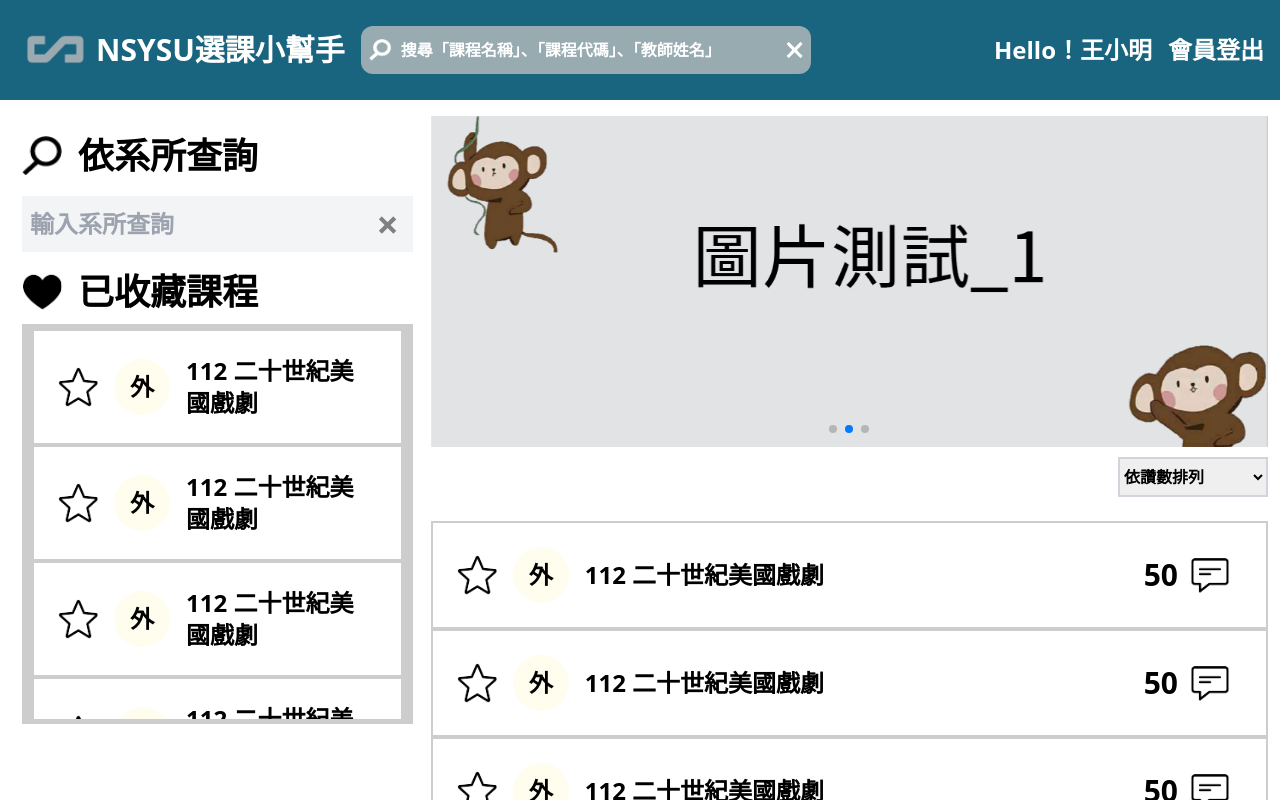
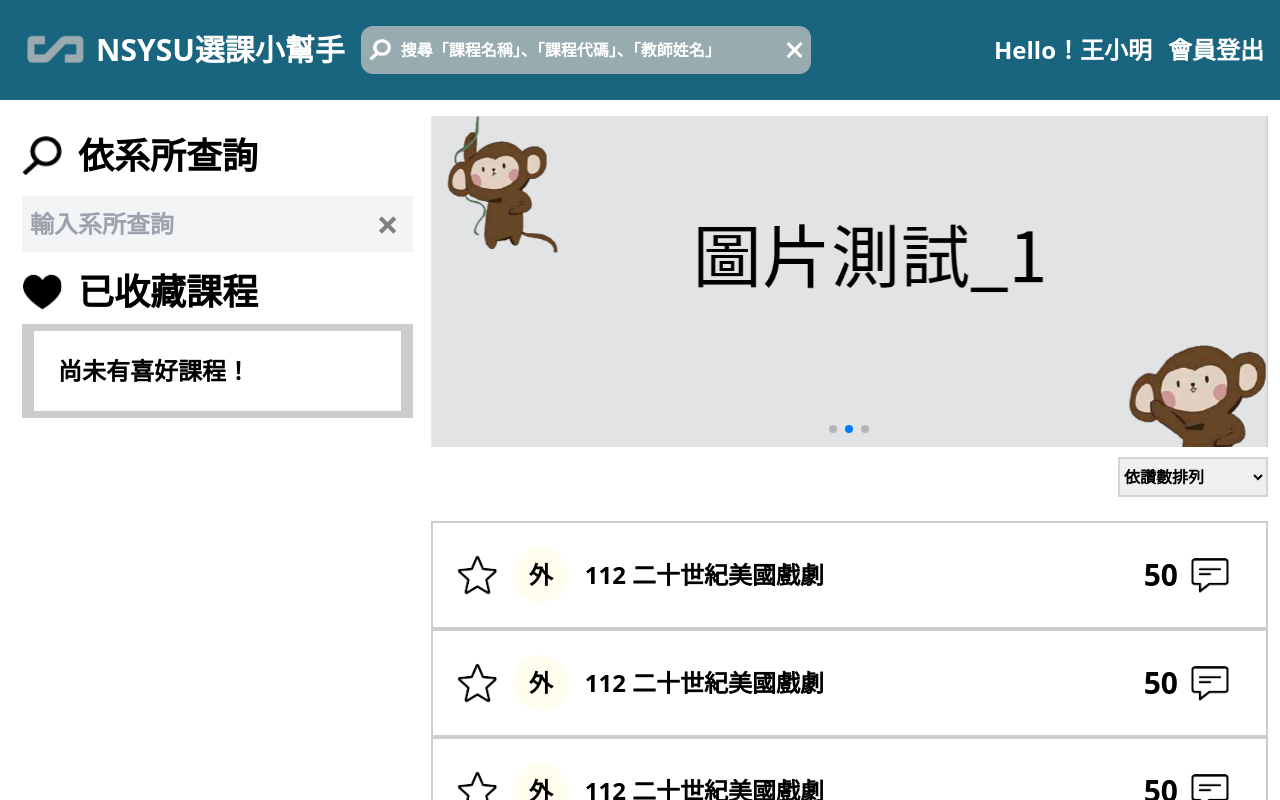
Before and after one commit to NSYSU-Coursement/Frontend-Coursement, a Vue app: page / in a window 1280 px wide. Shown: the top 800 px of the page. Built offline with nearby package versions, Linux system fonts and the light colour scheme.

Commit message:
[✨ feat]：data loading

```diff
--- a/src/components/CourseList.vue
+++ b/src/components/CourseList.vue
@@ -1,5 +1,6 @@
 <template>
   <div class="">
+    <div class="" v-if="courseData">
       <div
         @click="courseListDetailPopupToggle"
         class="courseList p-6 flex items-center justify-between bg-white cursor-pointer hover:bg-slate-300"
@@ -14,7 +15,9 @@
           >
             外
           </div>
-        <div class="course font-bold lg:text-2xl md:text-xl text-base">{{ props.courseData.name }}</div>
+          <div class="course font-bold lg:text-2xl md:text-xl text-base">
+            {{ props.courseData.name }}
+          </div>
         </div>
         <div class="flex items-center" v-show="props.listIsCourseList">
           <div class="comment flex items-center mr-3">
@@ -28,6 +31,20 @@
         :course-list-detail-popup-show="courseListDetailPopupShow"
         @close-popup="closePopup"
       ></CourseListDetailPopup>
+    </div>
+
+    <div class="" v-else>
+        <div
+          @click="courseListDetailPopupToggle"
+          class="courseList p-6 flex items-center justify-between bg-white cursor-pointer hover:bg-slate-300"
+        >
+          <div class="flex items-center">
+            <div class="course font-bold lg:text-2xl md:text-xl text-base">
+              資料Loading.....
+            </div>
+          </div>
+        </div>
+      </div>
   </div>
 </template>
 <script setup>
--- a/src/components/LikeCourse.vue
+++ b/src/components/LikeCourse.vue
@@ -7,6 +7,7 @@
     <div
       class="course-list-container flex flex-col overflow-y-auto overflow-x-hidden"
     >
+      <div class="" v-if="fakeData">
         <CourseList
           :list-is-course-list="false"
           :courseData="fakeData"
@@ -24,19 +25,32 @@
           :courseData="fakeData"
         ></CourseList>
       </div>
+      <div class="" v-else>
+        <div
+          @click="courseListDetailPopupToggle"
+          class="courseList p-6 flex items-center justify-between bg-white cursor-pointer hover:bg-slate-300"
+        >
+          <div class="flex items-center">
+            <div class="course font-bold lg:text-2xl md:text-xl text-base">
+              尚未有喜好課程！
+            </div>
+          </div>
+        </div>
+      </div>
+    </div>
   </div>
 </template>
 <script setup>
 import CourseList from "@/components/CourseList.vue";
 import DepartmentTextBox from "@/components/DepartmentTextBox/index.vue";
-const fakeData = {
-  name: "112 二十世紀美國戲劇",
-  code: "DFLL621",
-  teacher: "范澤凱",
-  department: "外文碩",
-  time: "[一] 567",
-  room: "LA3018",
-};
+// const fakeData = {
+//   name: "112 二十世紀美國戲劇",
+//   code: "DFLL621",
+//   teacher: "范澤凱",
+//   department: "外文碩",
+//   time: "[一] 567",
+//   room: "LA3018",
+// };
 </script>
 <style lang="scss">
 .department {
```
Lines whose indentation alone changed are shown as unchanged.
